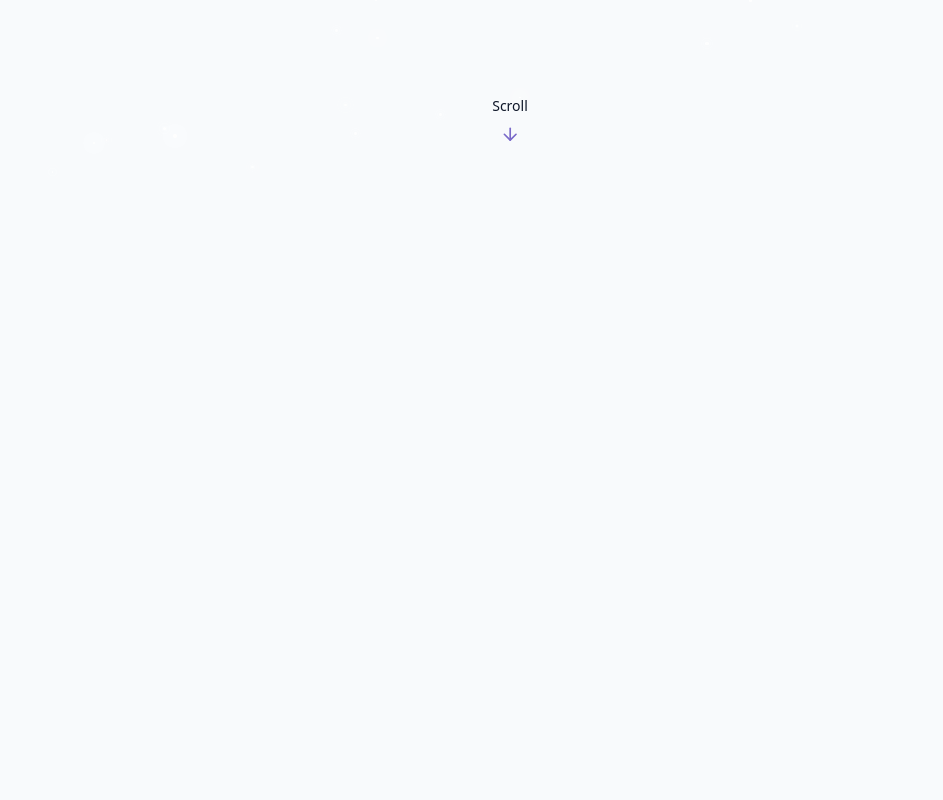
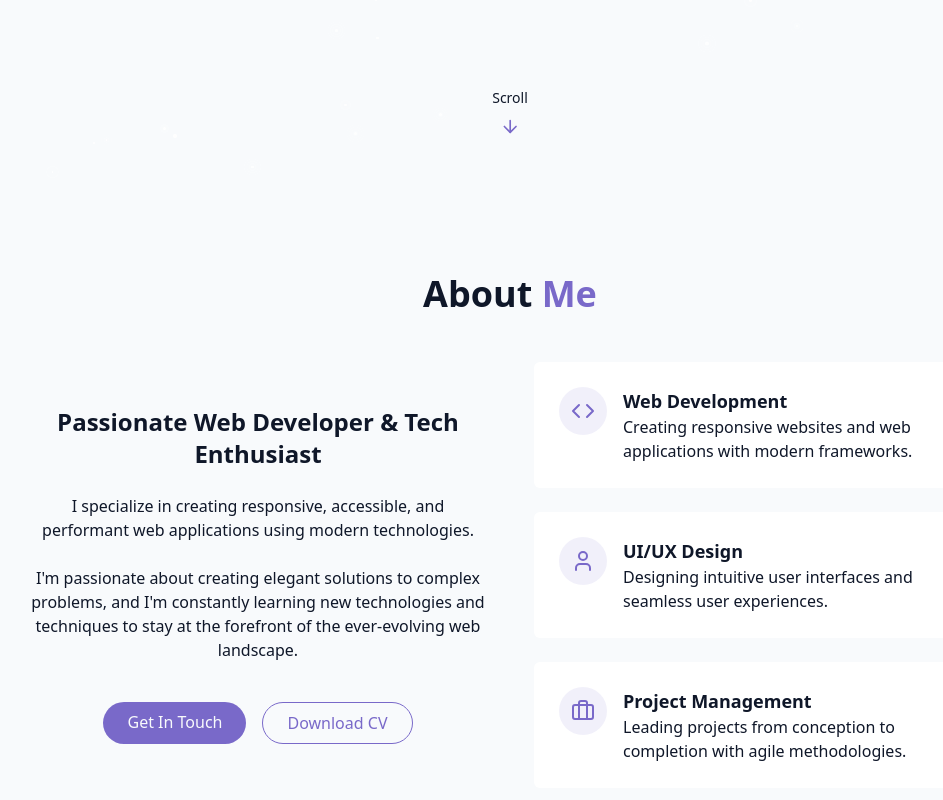
Before and after one commit to OwaisPaul/portfoli0, a React (Vite) app: page / in a window 1280 px wide. Shown: the part 622-1422 px from the top of the page, without its empty margins (130-1073 px from the left). Before the commit the page ends 800 px from the top, so only its background shows below. Built offline with nearby package versions, Linux system fonts and the light colour scheme.

Commit message:
about section

```diff
--- /dev/null
+++ b/src/components/AboutSection.jsx
@@ -0,0 +1,85 @@
+
+import { Code, User, Briefcase} from "lucide-react"
+
+export const AboutSection = () => {
+    return(
+<section id="about" className="py-24 px-4 relative">
+{" "}
+<div className="container mx-auto max-w-5xl">
+<h2 className="text-3xl md:text-4xl font-bold mb-12 text-center">
+About <span className="text-primary"> Me</span>
+</h2>
+
+<div className="grid grid-cols-1 md:grid-cols-2 gap-12 items-center">
+<div className="space-y-6">
+    <h3 className="text-2xl font-semibold">Passionate Web Developer & Tech Enthusiast</h3>
+    <p className="text-muted foreground">
+        I specialize in creating responsive, accessible,
+        and performant web applications using modern technologies.
+    </p>
+    <p className="text-muted foreground">
+        I'm passionate about creating elegant solutions to complex
+        problems, and I'm constantly learning new technologies and
+        techniques to stay at the forefront of the ever-evolving web landscape.
+    </p>
+
+        <div className="flex flex-col sm:flex-row gap-4 pt-4 justify-center">
+            <a href="#contact" className="cosmic-button">
+                {" "}
+                Get In Touch
+            </a>
+
+            <a href="" className="px-6 py-2 rounded-full border border-primary text-primary hover:bg-primary/10 transition-colors duration-300">
+                Download CV
+            </a>
+        </div>
+    </div>
+
+    <div className="grid grid-cols-1 gap-6">
+        <div className="gradient-border p-6 card-hover">
+            <div className="flex items-start gap-4">
+                <div className="p-3 rounded-full bg-primary/10">
+                <Code className="h-6 w-6 text-primary "/>
+                </div>
+                <div className="text-left">
+                    <h4 className="font-semibold text-lg"> Web Development</h4>
+                    <p className="text-muted-foreground">
+                        Creating responsive websites and web applications with
+                        modern frameworks.
+                    </p>
+                </div>
+            </div>
+        </div>
+        <div className="gradient-border p-6 card-hover">
+            <div className="flex items-start gap-4">
+                <div className="p-3 rounded-full bg-primary/10">
+                <User className="h-6 w-6 text-primary "/>
+                </div>
+                <div className="text-left">
+                    <h4 className="font-semibold text-lg"> UI/UX Design</h4>
+                    <p className="text-muted-foreground">
+                        Designing intuitive user interfaces and seamless user
+                        experiences.
+                    </p>
+                </div>
+            </div>
+        </div>
+        <div className="gradient-border p-6 card-hover">
+            <div className="flex items-start gap-4">
+                <div className="p-3 rounded-full bg-primary/10">
+                <Briefcase className="h-6 w-6 text-primary "/>
+                </div>
+                <div className="text-left">
+                    <h4 className="font-semibold text-lg">Project Management</h4>
+                    <p className="text-muted-foreground">
+                       Leading projects from conception to completion with agile methodologies.
+                    </p>
+                </div>
+            </div>
+        </div>
+    </div>
+</div>
+</div>
+</section>
+)
+}
--- a/src/pages/Home.jsx
+++ b/src/pages/Home.jsx
@@ -2,6 +2,7 @@
 import {ThemeToggle}  from '../components/ThemeToggle'
 import { StarBackground } from '../components/StarBackground'
 import { HeroSection } from "../components/HeroSection"
+import { AboutSection} from "../components/AboutSection"
 export const Home = () => {
     return(
         <div className="min-h-screen bg-background text-foreground overflow-x-hidden">
@@ -14,6 +15,7 @@
        {/* Main Content */}
        <main>
         <HeroSection />
+        <AboutSection />
        </main>
         </div>
     )
```
